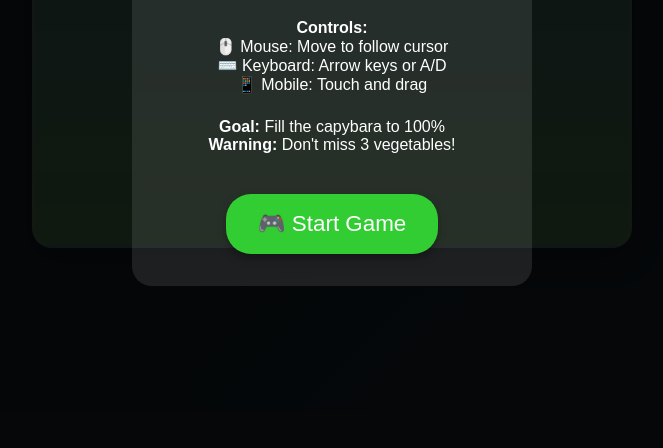
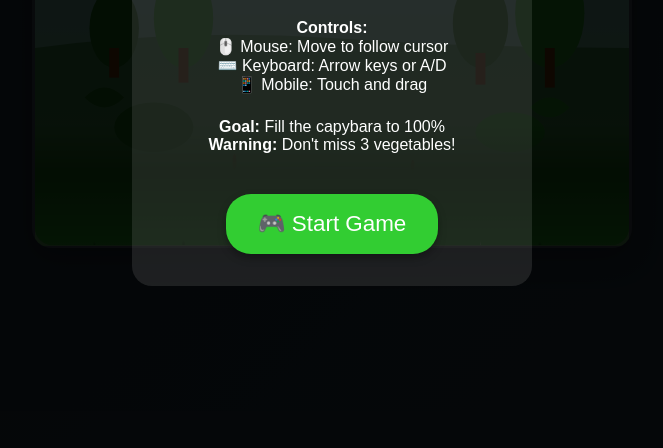
Before and after one commit to gsphome/capibara, a website built with Vite: page index.html in a window 1280 px wide. Shown: the part 352-800 px from the top of the page, without its empty margins (308-971 px from the left). Built offline with nearby package versions, Linux system fonts and the light colour scheme.

Commit message:
🌿 Add jungle/wetland SVG background for capybara habitat
✅ Environmental design improvements:
- Created custom SVG jungle background (600x400px)
- Added wetland elements: water body, cattails, lily pads
- Included tropical vegetation: trees, bushes, large leaves
- Natural capybara habitat with hills and water features
- Maintained grass overlay for depth and texture

🎨 SVG Features:
- Vectorized scalable graphics
- Natural color palette (greens, blues, browns)
- Layered composition: sky, hills, trees, water, plants
- Optimized for game field dimensions
- No gameplay interference (visual only)

🦫 Habitat authenticity:
- Wetland environment (capybara natural habitat)
- Water features for swimming/drinking
- Lush vegetation for feeding
- Tropical/subtropical atmosphere

File: src/assets/images/jungle-background.svg

```diff
--- a/src/styles/game.css
+++ b/src/styles/game.css
@@ -29,7 +29,8 @@ body {
   width: 600px;
   height: 400px;
   overflow: hidden;
-  background: linear-gradient(180deg, #87CEEB 0%, #98FB98 100%);
+  background: url('/src/assets/images/jungle-background.svg') no-repeat center center;
+  background-size: cover;
   font-family: 'Arial', sans-serif;
   touch-action: none;
   user-select: none;
@@ -37,6 +38,30 @@ body {
   box-shadow: 0 10px 30px rgba(0,0,0,0.3);
   border: 3px solid rgba(255,255,255,0.2);
   flex-shrink: 0;
+}
+
+/* Grass Ground Layer */
+.capybara-game::after {
+  content: '';
+  position: absolute;
+  bottom: 0;
+  left: 0;
+  width: 100%;
+  height: 120px;
+  background:
+    radial-gradient(ellipse 3px 8px at 10% 100%, #228B22 0%, transparent 50%),
+    radial-gradient(ellipse 2px 6px at 15% 100%, #32CD32 0%, transparent 50%),
+    radial-gradient(ellipse 4px 10px at 25% 100%, #228B22 0%, transparent 50%),
+    radial-gradient(ellipse 3px 7px at 35% 100%, #90EE90 0%, transparent 50%),
+    radial-gradient(ellipse 2px 5px at 45% 100%, #228B22 0%, transparent 50%),
+    radial-gradient(ellipse 4px 9px at 55% 100%, #32CD32 0%, transparent 50%),
+    radial-gradient(ellipse 3px 6px at 65% 100%, #228B22 0%, transparent 50%),
+    radial-gradient(ellipse 2px 8px at 75% 100%, #90EE90 0%, transparent 50%),
+    radial-gradient(ellipse 4px 7px at 85% 100%, #228B22 0%, transparent 50%),
+    radial-gradient(ellipse 3px 9px at 95% 100%, #32CD32 0%, transparent 50%),
+    linear-gradient(180deg, transparent 0%, #228B22 40%, #32CD32 100%);
+  pointer-events: none;
+  z-index: 1;
 }
 
 .capybara-game__canvas {
```
Also changed, not shown: src/assets/images/jungle-background.svg (added).
